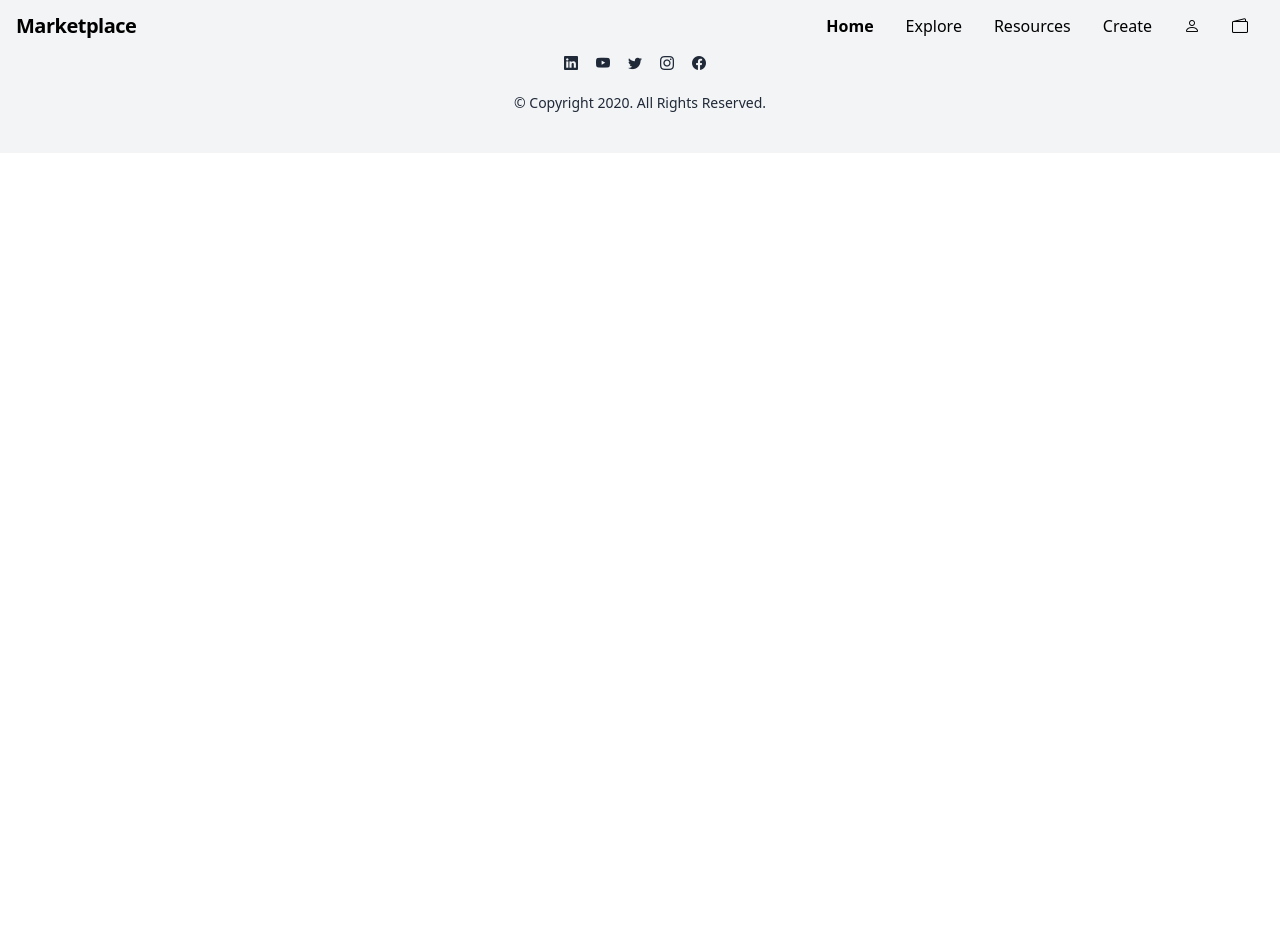
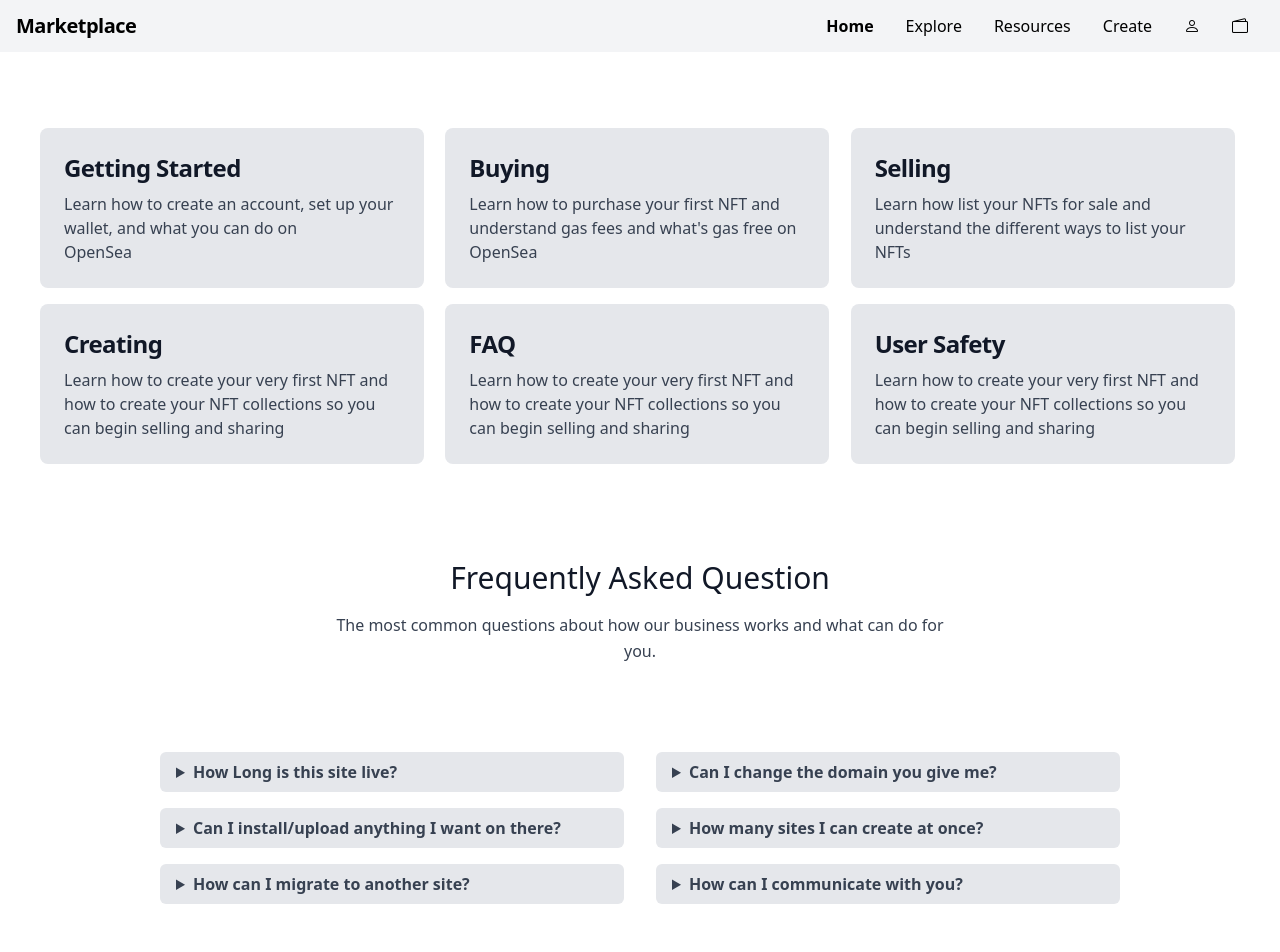
Before and after one commit to NishikantaRay/nft-marketplace, a React (Create React App) app in the folder my-app/: page /resources in a window 1280 px wide. Shown: the top 952 px of the page. Before the commit the page ends 800 px from the top, so only its background shows below. Built offline with nearby package versions, Linux system fonts and the light colour scheme.

Commit message:
added resourses page

```diff
--- a/my-app/src/App.js
+++ b/my-app/src/App.js
@@ -11,15 +11,14 @@ function App() {
   return (
     <>
       <div>
-        <Navbar />
+        <Navbar/>
         <Routes>
           <Route exact path="/" element={<Home />}></Route>
           <Route exact path="/about" element={<Explore />}></Route>
           <Route exact path="/resources" element={<Resources />} />
           <Route exact path="/create" element={<Create />} />
         </Routes>
-
-        <Footer />
+        <Footer/>
       </div>
     </>
   );
--- a/my-app/src/components/Create.js
+++ b/my-app/src/components/Create.js
@@ -1,7 +1,11 @@
-import React from "react";
+import React, { Component } from "react";
 
-function Create() {
-  return <h1>This is Create Page</h1>;
+export default class Create extends Component {
+  render() {
+    return (
+      <>
+
+      </>
+    );
+  }
 }
-
-export default Create;
--- a/my-app/src/components/Explore.js
+++ b/my-app/src/components/Explore.js
@@ -1,6 +1,4 @@
 import React, { Component } from "react";
-import Footer from "./Footer";
-import Navbar from "./Navbar";
 export default class Explore extends Component {
   dataList = [
     {
@@ -43,34 +41,34 @@ export default class Explore extends Component {
   render() {
     return (
       <>
-        <Navbar />
+
 
         <h1 className="text-4xl mx-3 siz text-center font-extrabold text-transparent bg-clip-text bg-gradient-to-r from-purple-400 to-pink-600">
           Explore the Collections of extraordinary NFTs
         </h1>
 
-        <div className="grid explore-grid grid-cols-2 gap-4 px-10">
+        <div className="grid explore-grid grid-cols-1 md:grid-cols-3 gap-4 px-10">
           {this.dataList.map((element) => {
             return (
               <div
                 key={Math.random()}
-                className="max-w-sm h-50 w-50  border-4 rounded-lg border border-gray-700 shadow-md bg-gray-600 "
+                className="max-w-sm h-50 w-50  border-4 rounded-lg font-semibold  bg-gray-200 hover:bg-gray-100 bg-gray-200 "
               >
                 <a href="/">
                   <img className="rounded-t-lg" src={element.image} alt="" />
                 </a>
                 <div className="p-5">
                   <a href="/">
-                    <h5 className="mb-2 text-2xl font-bold tracking-tight text-gray-900 dark:text-white">
+                    <h5 className="mb-2 text-2xl font-bold tracking-tight text-gray-900 light:text-white">
                       {element.title}
                     </h5>
                   </a>
-                  <p className="mb-3 font-normal text-gray-700 dark:text-gray-400">
+                  <p className="mb-3 font-normal text-gray-700 light:text-gray-400">
                     {element.description}
                   </p>
                   <a
                     href={element.link}
-                    className="inline-flex items-center py-2 px-3 text-sm font-medium text-center text-white bg-blue-700 rounded-lg hover:bg-blue-800 focus:ring-4 focus:outline-none focus:ring-blue-300 dark:bg-blue-600 dark:hover:bg-blue-700 dark:focus:ring-blue-800"
+                    className="inline-flex items-center py-2 px-3 text-sm font-medium text-center bg-gray-700 rounded-lg text-white hover:bg-gray-800"
                   >
                     Read more
                     <svg
@@ -91,8 +89,6 @@ export default class Explore extends Component {
             );
           })}
         </div>
-
-        <Footer />
       </>
     );
   }
--- a/my-app/src/components/Home.js
+++ b/my-app/src/components/Home.js
@@ -4,6 +4,7 @@ export default class Home extends Component {
   render() {
     return (
       <>
+
         <div className="h-90 grid grid-cols-1 md:grid-cols-2 grid-flow-col gap-4">
           <div className="grid  h-screen">
             <h1 className="text-4xl mx-3 siz font-extrabold text-transparent bg-clip-text bg-gradient-to-r from-purple-400 to-pink-600">
--- a/my-app/src/components/Resources.js
+++ b/my-app/src/components/Resources.js
@@ -1,7 +1,178 @@
-import React from "react";
+import React, { Component } from "react";
 
-function Resources() {
-  return <h1>This is Resources Page</h1>;
+export default class Resources extends Component {
+  render() {
+    return (
+      <>
+        <div className="grid explore-grid1 grid-cols-1 md:grid-cols-3 px-10 pt-10 gap-4 hover:grid-cols-3">
+          <div>
+            <a
+              href="/"
+              className="block p-6 max-w-sm rounded-lg font-semibold  bg-gray-200 hover:bg-gray-100 bg-gray-200 "
+            >
+              <h5 className="mb-2 text-2xl font-bold tracking-tight text-gray-900 light:text-white">
+              Getting Started
+              </h5>
+              <p className="font-normal text-gray-700 light:text-gray-400">
+              Learn how to create an account, set up your wallet, and what you can do on <br/>
+              OpenSea
+              </p>
+            </a>
+          </div>
+          <div>
+            <a
+              href="/"
+              className="block p-6 max-w-sm rounded-lg font-semibold  bg-gray-200 hover:bg-gray-100 bg-gray-200 "
+            >
+              <h5 className="mb-2 text-2xl font-bold tracking-tight text-gray-900 light:text-white">
+              Buying
+              </h5>
+              <p className="font-normal text-gray-700 light:text-gray-400">
+              Learn how to purchase your first NFT and understand gas fees and what's gas free on OpenSea
+              </p>
+            </a>
+          </div>
+          <div>
+            <a
+              href="/"
+              className="block p-6 max-w-sm rounded-lg font-semibold  bg-gray-200 hover:bg-gray-100 bg-gray-200 "
+            >
+              <h5 className="mb-2 text-2xl font-bold tracking-tight text-gray-900 light:text-white">
+              Selling
+              </h5>
+              <p className="font-normal text-gray-700 light:text-gray-400">
+              Learn how list your NFTs for sale and understand the different ways to list your NFTs
+              </p>
+            </a>
+          </div>
+          <div>
+            <a
+              href="/"
+              className="block p-6 max-w-sm rounded-lg font-semibold  bg-gray-200 hover:bg-gray-100 bg-gray-200 "
+            >
+              <h5 className="mb-2 text-2xl font-bold tracking-tight text-gray-900 light:text-white">
+              Creating
+              </h5>
+              <p className="font-normal text-gray-700 light:text-gray-400">
+              Learn how to create your very first NFT and how to create your NFT collections so you can begin selling and sharing
+              </p>
+            </a>
+          </div>
+          <div>
+            <a
+              href="/"
+              className="block p-6 max-w-sm rounded-lg font-semibold  bg-gray-200 hover:bg-gray-100 bg-gray-200 "
+            >
+              <h5 className="mb-2 text-2xl font-bold tracking-tight text-gray-900 light:text-white">
+              FAQ
+              </h5>
+              <p className="font-normal text-gray-700 light:text-gray-400">
+              Learn how to create your very first NFT and how to create your NFT collections so you can begin selling and sharing
+              </p>
+            </a>
+          </div>
+          <div>
+            <a
+              href="/"
+              className="block p-6 max-w-sm rounded-lg font-semibold  bg-gray-200 hover:bg-gray-100 bg-gray-200 "
+            >
+              <h5 className="mb-2 text-2xl font-bold tracking-tight text-gray-900 light:text-white">
+              User Safety
+              </h5>
+              <p className="font-normal text-gray-700 light:text-gray-400">
+              Learn how to create your very first NFT and how to create your NFT collections so you can begin selling and sharing
+              </p>
+            </a>
+          </div>
+        </div>
+        <div>
+      <section class="text-gray-700">
+        <div class="container px-5 py-24 mx-auto">
+          <div class="text-center mb-20">
+            <h1 class="sm:text-3xl text-2xl font-medium text-center title-font text-gray-900 mb-4">
+              Frequently Asked Question
+            </h1>
+            <p class="text-base leading-relaxed xl:w-2/4 lg:w-3/4 mx-auto">
+              The most common questions about how our business works and what
+              can do for you.
+            </p>
+          </div>
+          <div class="flex flex-wrap lg:w-4/5 sm:mx-auto sm:mb-2 -mx-2">
+            <div class="w-full lg:w-1/2 px-4 py-2">
+              <details class="mb-4">
+                <summary class="font-semibold  bg-gray-200 rounded-md py-2 px-4">
+                  How Long is this site live?
+                </summary>
+
+                <span>
+                  Laboris qui labore cillum culpa in sunt quis sint veniam.
+                  Dolore ex aute deserunt esse ipsum elit aliqua. Aute quis
+                  minim velit nostrud pariatur culpa magna in aute.
+                </span>
+              </details>
+              <details class="mb-4">
+                <summary class="font-semibold bg-gray-200 rounded-md py-2 px-4">
+                  Can I install/upload anything I want on there?
+                </summary>
+
+                <span>
+                  Laboris qui labore cillum culpa in sunt quis sint veniam.
+                  Dolore ex aute deserunt esse ipsum elit aliqua. Aute quis
+                  minim velit nostrud pariatur culpa magna in aute.
+                </span>
+              </details>
+              <details class="mb-4">
+                <summary class="font-semibold  bg-gray-200 rounded-md py-2 px-4">
+                  How can I migrate to another site?
+                </summary>
+
+                <span>
+                  Laboris qui labore cillum culpa in sunt quis sint veniam.
+                  Dolore ex aute deserunt esse ipsum elit aliqua. Aute quis
+                  minim velit nostrud pariatur culpa magna in aute.
+                </span>
+              </details>
+            </div>
+            <div class="w-full lg:w-1/2 px-4 py-2">
+              <details class="mb-4">
+                <summary class="font-semibold  bg-gray-200 rounded-md py-2 px-4">
+                  Can I change the domain you give me?
+                </summary>
+
+                <span class="px-4 py-2">
+                  Laboris qui labore cillum culpa in sunt quis sint veniam.
+                  Dolore ex aute deserunt esse ipsum elit aliqua. Aute quis
+                  minim velit nostrud pariatur culpa magna in aute.
+                </span>
+              </details>
+              <details class="mb-4">
+                <summary class="font-semibold  bg-gray-200 rounded-md py-2 px-4">
+                  How many sites I can create at once?
+                </summary>
+
+                <span class="px-4 py-2">
+                  Laboris qui labore cillum culpa in sunt quis sint veniam.
+                  Dolore ex aute deserunt esse ipsum elit aliqua. Aute quis
+                  minim velit nostrud pariatur culpa magna in aute.
+                </span>
+              </details>
+              <details class="mb-4">
+                <summary class="font-semibold  bg-gray-200 rounded-md py-2 px-4">
+                  How can I communicate with you?
+                </summary>
+
+                <span class="px-4 py-2">
+                  Laboris qui labore cillum culpa in sunt quis sint veniam.
+                  Dolore ex aute deserunt esse ipsum elit aliqua. Aute quis
+                  minim velit nostrud pariatur culpa magna in aute.
+                </span>
+              </details>
+            </div>
+          </div>
+        </div>
+      </section>
+    </div>
+      </>
+    );
+  }
 }
-
-export default Resources;
--- a/my-app/src/index.css
+++ b/my-app/src/index.css
@@ -63,7 +63,12 @@
   border-radius: 20px;
 }
 .explore-grid {
-  padding-left: 10%;
+  /* padding-left: 10%; */
   padding-top: 7%;
   padding-bottom: 15%;
 }
+.explore-grid1{
+
+  padding-top: 10%;
+
+}
```
Also changed, not shown: 1 other file (tests, documents, lock files or other folders).
